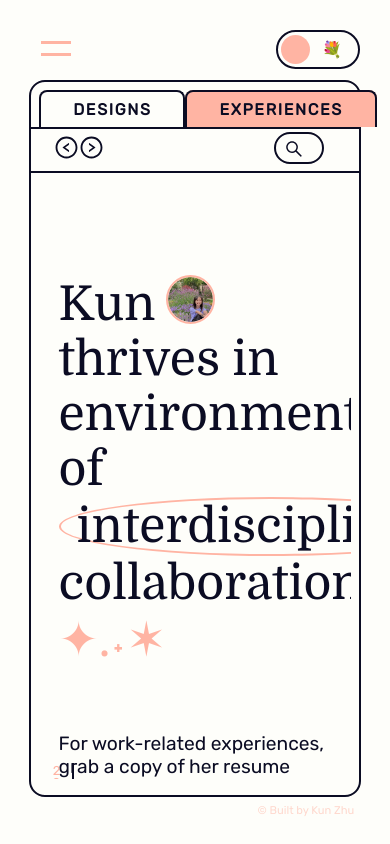
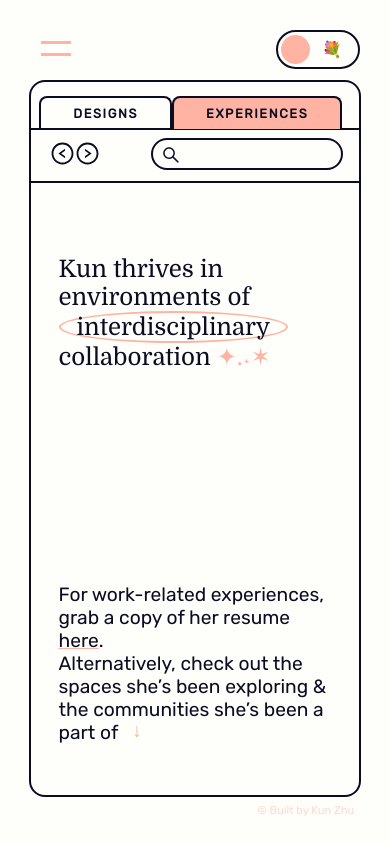
Before and after one commit to kunkunzhu/personal-portfolio-2.0, a Next.js app: page /portfolio/misc in a window 390 px wide. Built offline with nearby package versions, Linux system fonts and the light colour scheme.

Commit message:
make portfolio pages also responsive!

```diff
--- a/common/components/elements/portfolio/PortfolioBox.tsx
+++ b/common/components/elements/portfolio/PortfolioBox.tsx
@@ -43,6 +43,19 @@ const SearchWrapper = styled.div`
         .icon {
             margin: auto;
             vertical-align: -50%;
+        }
+    }
+
+    @media (max-width: 480px) {
+        gap: 2rem;
+        grid-template-columns: 5rem auto;
+        padding: 0.5rem;
+
+        .navigation {
+            margin-left: 0.5rem;
+        }
+        .search {
+            margin-right: 0.5rem;
         }
     }
 `
--- a/common/components/elements/portfolio/PortfolioNav.tsx
+++ b/common/components/elements/portfolio/PortfolioNav.tsx
@@ -22,6 +22,10 @@ const BrowserIcons = styled.div`
     * {
         margin-left: 5px;
     }
+
+    @media (max-width: 480px) {
+        display: none;
+    }
 `
 
 const NavWrapper = styled.div`
@@ -30,6 +34,10 @@ const NavWrapper = styled.div`
         position: absolute;
         bottom: 0rem;
         left: -0.5rem;
+    }
+
+    @media (max-width: 480px) {
+        height: 2rem;
     }
 `
 
@@ -52,6 +60,10 @@ const NavItem = styled(Link)<NavItemProps>`
         background: var(--outline-color);
         color: var(--body-color);
         cursor: crosshair
+    }
+
+    @media (max-width: 480px) {
+        font-size: 0.8rem;
     }
 `
 
--- a/common/components/views/portfolio/DesignPortfolio.tsx
+++ b/common/components/views/portfolio/DesignPortfolio.tsx
@@ -82,14 +82,14 @@ export default function DesignPortfolio() {
             <PortfolioBox gifBackground={isGif}>
                 <Header>
                     <div className="title">
-                        Kun <span className="flora">{IconFrame()}</span> is a curiosity-driven
+                        Kun <span className="icon">{IconFrame()}</span> is a curiosity-driven
                         <span className="circle" onMouseEnter={() => setIsGif(true)} onMouseLeave={() => setIsGif(false)}>designer</span> aspiring to craft
                         digital experiences that evoke curiosity <span className="flora">✺</span> and delight <span className="flora">✹˖꙳</span>
-                    </div>
+                    </ div>
                     <div className="prompt">
                         Scroll to check out her past design work &ensp;
                         <Arrow className="flora">↓</Arrow>
-                    </div>
+                    </ div>
                     <hr/>
                 </Header>
                 {renderDesignProjects()}
--- a/common/components/views/portfolio/MiscPortfolio.tsx
+++ b/common/components/views/portfolio/MiscPortfolio.tsx
@@ -41,7 +41,7 @@ const ExpPill = ({ exp } : { exp: ExperienceInterface }) => {
             <div className="text">
                 <ExpTitle>
                     <div className="role">{exp.role}</div>
-                    •
+                    <span className="dot">•</span>
                     {exp.link ?
                     <a className="org" href={exp.link} target="_blank">{exp.org}</a>
                     :
@@ -97,7 +97,7 @@ export default function MiscPortfolio() {
             <PortfolioBox gifBackground={isGif}>
                 <Header>
                     <div className="title">
-                        Kun <span className="flora">{IconFrame()}</span> thrives in environments of
+                        Kun <span className="icon">{IconFrame()}</span> thrives in environments of
                         <div className="circle" onMouseEnter={() => setIsGif(true)} onMouseLeave={() => setIsGif(false)}>interdisciplinary</div> collaboration <span className="flora">✦.˖✶</span>
                     </div>
                     <div className="prompt">
--- a/common/components/views/portfolio/PortfolioStyles.tsx
+++ b/common/components/views/portfolio/PortfolioStyles.tsx
@@ -36,7 +36,6 @@ export const Header = styled.div`
 
     }
 
-
     .prompt {
         font-size: 1.2rem;
 
@@ -51,6 +50,19 @@ export const Header = styled.div`
         border: none;
         height: 2px;
         background-color: var(--highlight);
+    }
+
+    @media (max-width: 480px) {
+        height: 70vh;
+        margin-top: 4rem;
+
+        .title {
+            font-size: 1.5rem;
+        }
+
+        .icon {
+            display: none;
+        }
     }
 `
 
@@ -123,6 +135,21 @@ export const ProjectInfo = styled.div`
         }
         cursor: crosshair;
     }
+
+    @media (max-width: 480px) {
+        margin-top: 1rem;
+        margin-left: 0.5rem;
+
+        .title {
+            font-size: 1.8rem;
+        }
+        .subtitle {
+            font-size: 0.8rem;
+        }
+        .description {
+            font-size: 1rem;
+        }
+    }
 `
 
 export const ProjectImageWrapper = {
@@ -139,6 +166,10 @@ export const ProjectWrapper = styled.div`
     margin: auto;
     padding-top: 4rem;
     padding-bottom: 2rem;
+
+    @media (max-width: 480px) {
+        flex-direction: column;
+    }
 `
 
 export const ProjectLink = styled(Link)``
@@ -197,6 +228,12 @@ export const ExpPilLWrapper = styled.div`
         display: none;
     }
 
+    @media (max-width: 480px) {
+        .text {
+            display: flex;
+            flex-direction: column;
+        }
+    }
 `
 export const ExpTitle = styled.div`
     display: flex;
@@ -215,10 +252,26 @@ export const ExpTitle = styled.div`
         cursor: crosshair;
         text-decoration: underline solid var(--highlight);
     }
+
+    @media (max-width: 480px) {
+        display: flex;
+        flex-direction: column;
+        width: 100%;
+
+        .dot {
+            display: none;
+        }
+    }
 `
 
 export const ExpDescription = styled.div`
-    opacity: 0.5
+    opacity: 0.5;
+
+    @media (max-width: 480px) {
+        .tagline {
+            margin-top: 1rem;
+        }
+    }
 `
 
 export const ClubImageWrapper = {
```
